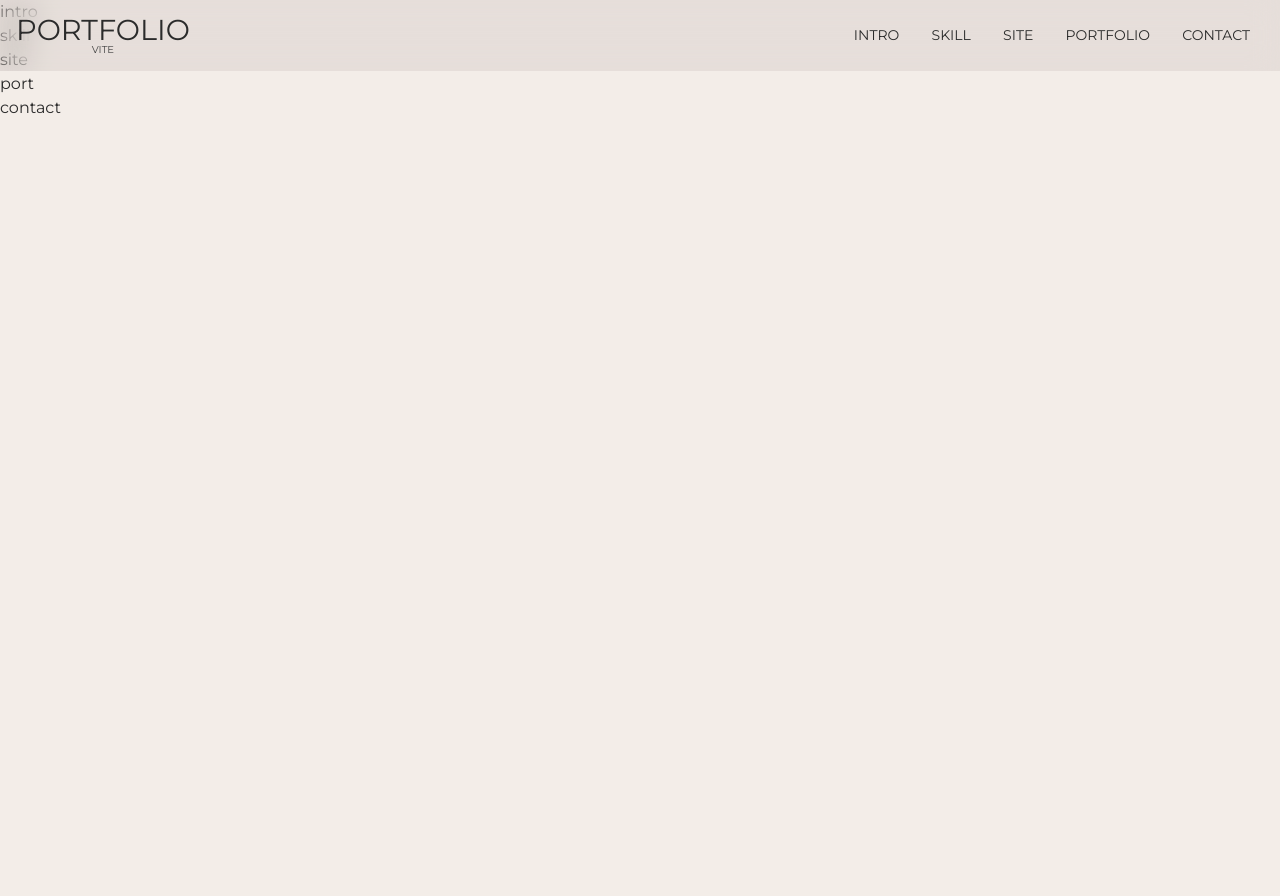
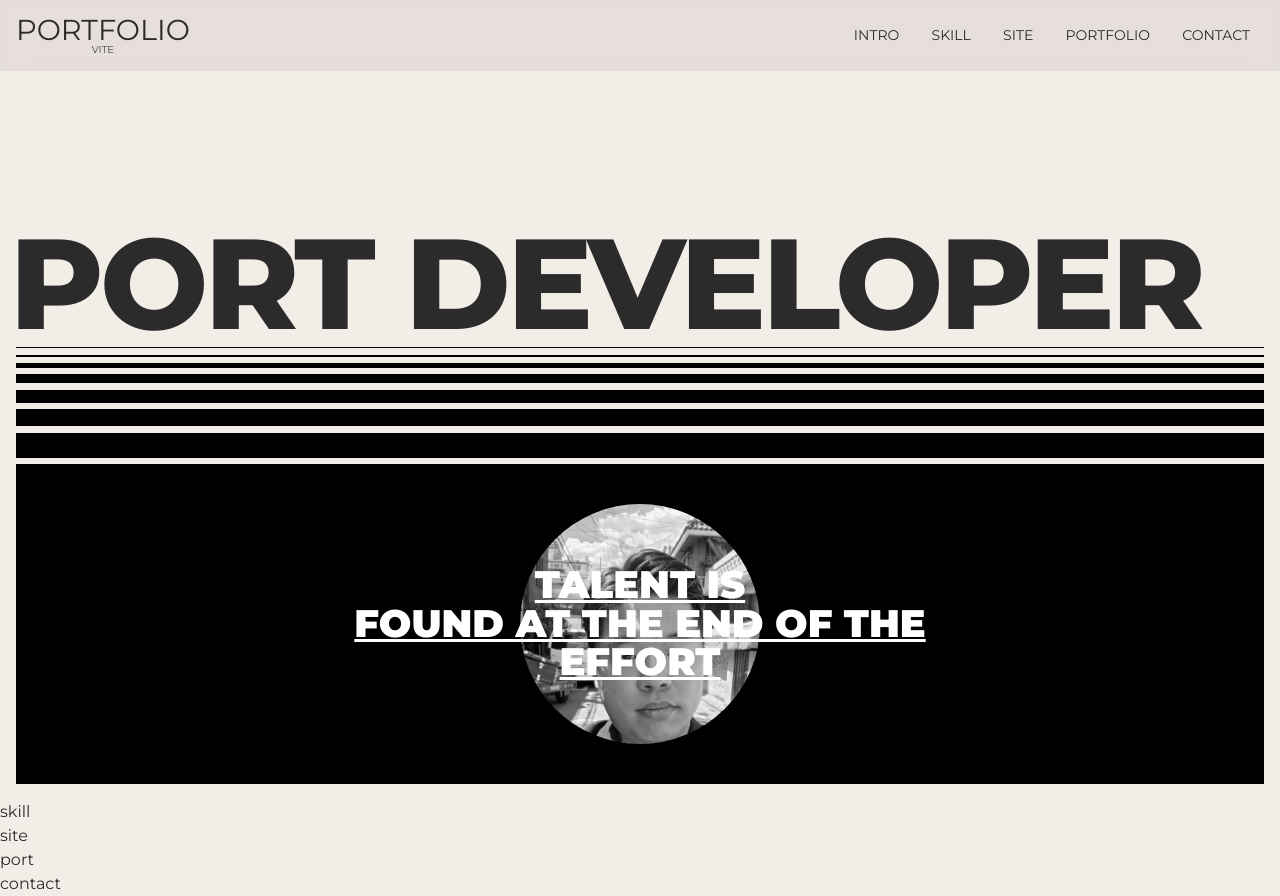
Before and after one commit to rhkdals5515/port2025-vite, a website built with Vite: page src/index.html in a window 1280 px wide. Before the commit the page ends 800 px from the top, so only its background shows below. Built offline with nearby package versions, Linux system fonts and the light colour scheme; a small style sheet from the web is missing; a web font is replaced by a local one.

Commit message:
소개 영역 완료

```diff
--- a/src/assets/css/section/intro.css
+++ b/src/assets/css/section/intro.css
@@ -1,3 +1,138 @@
 #intro {
+    height: 100vh;
+}
 
+.intro__inner {
+    width: 100%;
+    height: 100%;
+    display: flex;
+    align-items: flex-start;
+    justify-content: flex-end;
+    flex-direction: column;
+    padding: 16px;
 }
+.intro__title {
+    font-size: 10vw;
+    text-transform: uppercase;
+    line-height: 1;
+    font-weight: 800;
+    white-space: nowrap;
+    text-indent: -0.5vw;
+    letter-spacing: -0.3vw;
+}
+.intro__text {
+    width: 100%;
+    height: 40vh;
+    background-color: var(--black);
+    color: var(--white);
+    display: flex;
+    align-items: center;
+    justify-content: center;
+    flex-direction: column;
+    position: relative;
+}
+.intro__text .text {
+    font-size: 3vw;
+    line-height: 1;
+    font-weight: 900;
+    text-transform: uppercase;
+    text-decoration: underline;
+    text-align: center;
+    position: relative;
+    z-index: 100;
+    transition: all 0.3s;
+    cursor: all-scroll;
+}
+.intro__text:hover .text {
+    opacity: 0;
+}
+.intro__text .img {
+    position: absolute;
+    left: 50%;
+    top: 50%;
+    transform: translate(-50%, -50%);
+    width: 30vh;
+    height: 30vh;
+    border-radius: 50%;
+    overflow: hidden;
+    filter : grayscale(100%);
+    transition: all 0.3s;
+}
+.intro__text:hover .img {
+    filter: grayscale(0);
+}
+.intro_lines {
+    width: 100%;
+}
+.intro_lines .line {
+    display: block;
+    width: 100%;
+    background-color: var(--black);
+    margin-bottom: 0.5vw;
+}
+.intro_lines.bottom .line {
+    margin-top: 0.5vw;
+    margin-bottom: 0;
+    display: none;
+}
+
+.intro_lines .line:nth-child(1) {
+    height: 1px;
+}
+.intro_lines .line:nth-child(2) {
+    height: 2px;
+}
+.intro_lines .line:nth-child(3) {
+    height: 5px;
+}
+.intro_lines .line:nth-child(4) {
+    height: 9px;
+}
+.intro_lines .line:nth-child(5) {
+    height: 13px;
+}
+.intro_lines .line:nth-child(6) {
+    height: 17px;
+}
+.intro_lines .line:nth-child(7) {
+    height: 25px;
+}
+
+.intro_lines.bottom .line:nth-child(1) {
+    height: 25px;
+}
+.intro_lines.bottom .line:nth-child(2) {
+    height: 17px;
+}
+.intro_lines.bottom .line:nth-child(3) {
+    height: 13px;
+}
+.intro_lines.bottom .line:nth-child(4) {
+    height: 9px;
+}
+.intro_lines.bottom .line:nth-child(5) {
+    height: 5px;
+}
+.intro_lines.bottom .line:nth-child(6) {
+    height: 2px;
+}
+.intro_lines.bottom .line:nth-child(7) {
+    height: 1px;
+}
+
+@media (max-width: 800px) {
+    .intro__inner {
+        justify-content: center;
+    }
+    .intro_lines.bottom .line {
+        display: block;
+    }
+    .intro__text .text {
+        font-size: 24px;
+    }
+}
+@media (max-width: 320px) {
+    .intro__title {
+        display: none;
+    }
+}
--- a/src/index.html
+++ b/src/index.html
@@ -56,7 +56,39 @@
     <main id ="main" role="main">
     <!-- //main-->
         <section id="intro">
-            intro
+            <div class="intro__inner">
+                <div class="intro__title">
+                    port developer
+                </div>
+                <div class="intro_lines" aria-hidden="true">
+                    <span class="line"></span>
+                    <span class="line"></span>
+                    <span class="line"></span>
+                    <span class="line"></span>
+                    <span class="line"></span>
+                    <span class="line"></span>
+                    <span class="line"></span>
+                </div>
+                <div class="intro__text">
+                    <div class="text">
+                        <div>talent is</div>
+                        <div>found at the end of the</div>
+                        <div>effort</div>
+                    </div>
+                    <div class="img">
+                        <img src="assets/img/about.jpg" alt="어바웃미">
+                    </div>
+                </div>
+                <div class="intro_lines bottom" aria-hidden="true">
+                    <span class="line"></span>
+                    <span class="line"></span>
+                    <span class="line"></span>
+                    <span class="line"></span>
+                    <span class="line"></span>
+                    <span class="line"></span>
+                    <span class="line"></span>
+                </div>
+            </div>
         </section>
         <!-- //intro -->
 
```
Also changed, not shown: src/assets/img/about.jpg (added).
